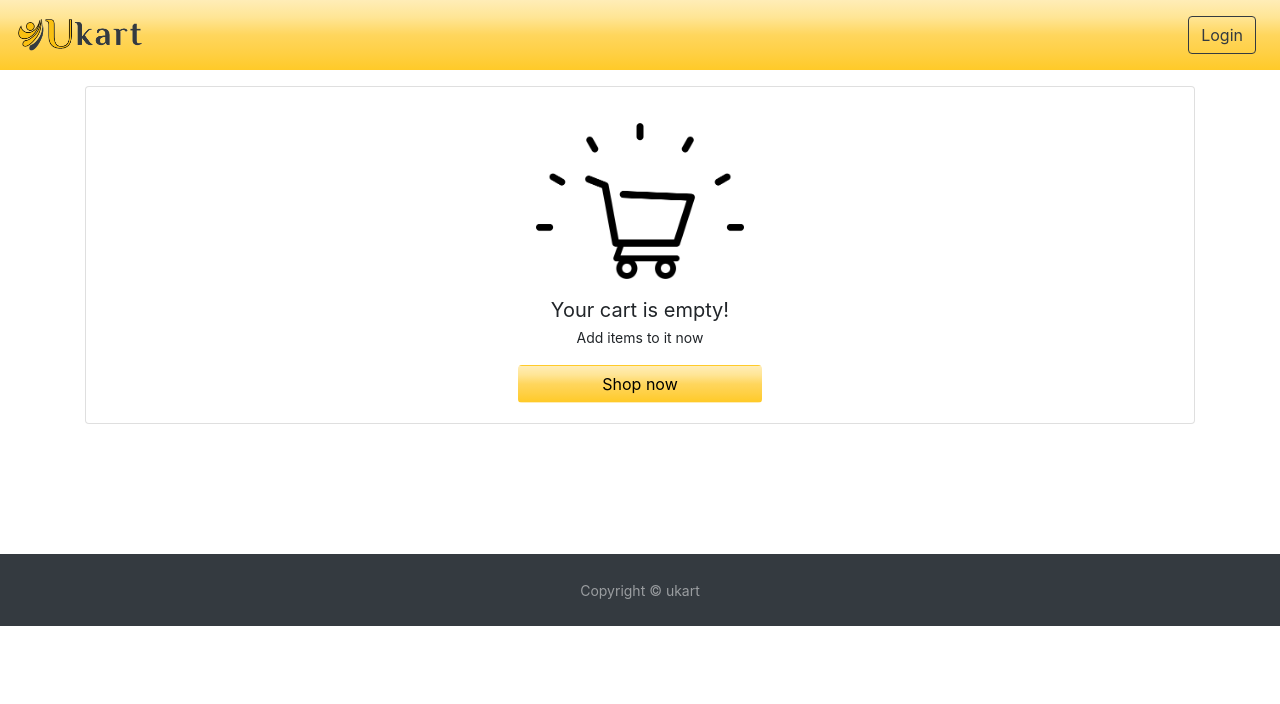
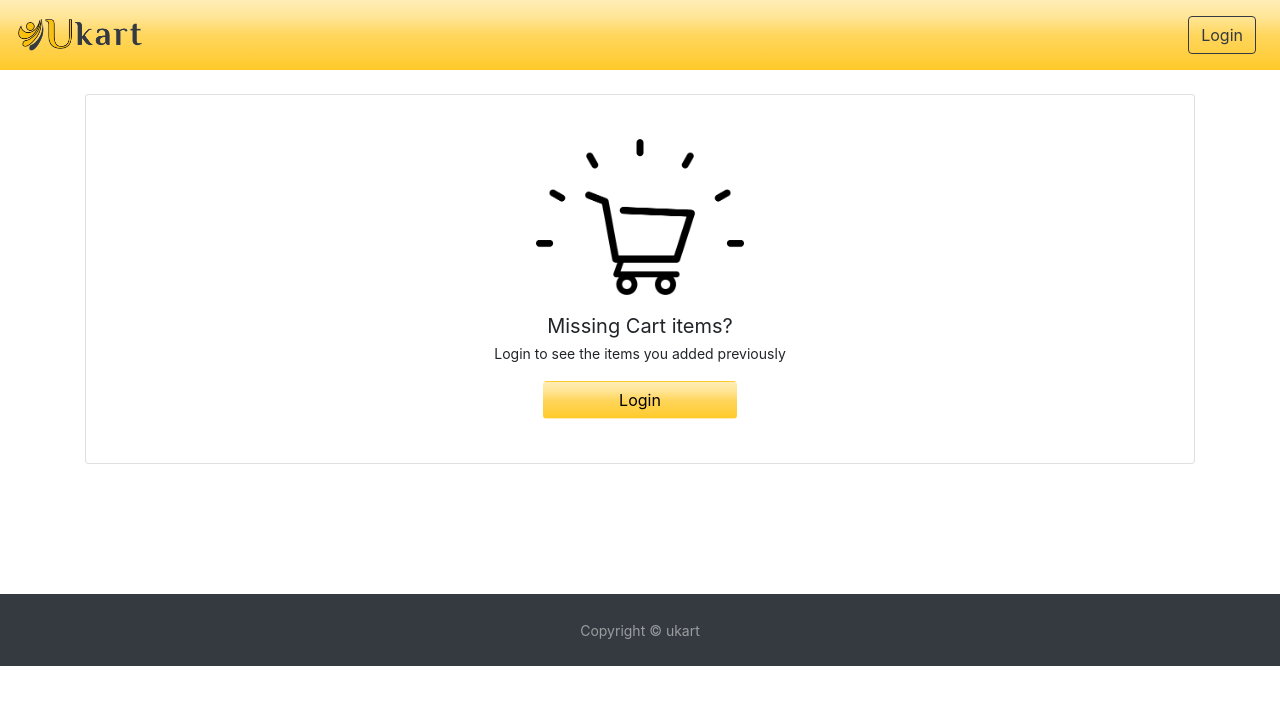
Before and after one commit to UdayakumarU/EcommerceMERN, a React (Create React App) app in the folder ReactApp/: page /cart in a window 1280 px wide. Shown: the top 704 px of the page. Built offline with nearby package versions, Linux system fonts and the light colour scheme.

Commit message:
showing different empty cart section based on login status

```diff
--- a/ReactApp/src/components/cart/emptyCart.jsx
+++ b/ReactApp/src/components/cart/emptyCart.jsx
@@ -1,23 +1,54 @@
 import React, { Component } from 'react';
 import { Link } from 'react-router-dom' ;
+import { connect } from 'react-redux';
 
 import { Tile } from "../../library";
+import { getCustomerLoginStatus } from "../../redux/customer/customer.selector";
+
+const mapStateToProps = (state) => ({
+    Loggedin: getCustomerLoginStatus(state)
+});
 
 class EmptyCart extends Component {
+
+    loggedInCartSection = () =>{
+        return (
+            <React.Fragment>
+                <div className="text-center">
+                    <p className="blockquote mb-0 mt-3">Your cart is empty!</p>
+                    <p><small>Add items to it now</small></p>
+                </div>
+                <div className="offset-md-2 col-md-8">
+                    <Link to="/" className="btn btn-block _primary_bg"> Shop now </Link>
+                </div>
+            </React.Fragment>
+        )
+    }
+
+    loggedOutCartSection = () =>{
+        return (
+            <React.Fragment>
+                <div className="text-center">
+                    <p className="blockquote mb-0 mt-3">Missing Cart items?</p>
+                    <p><small>Login to see the items you added previously</small></p>
+                </div>
+                <div className="offset-md-2 col-md-8">
+                    <Link to="/user/login" className="btn btn-block _primary_bg"> Login </Link>
+                </div>
+            </React.Fragment>
+        )
+    }
+
     render() {
-
+        const { Loggedin } = this.props;
         return (
-            <Tile className ="container mt-3">
+            <Tile className ="container mt-4">
                 <div className ="row justify-content-md-center">
-                    <div className ="col-md-3 mt-3">
+                    <div className ="col-md-4 mt-4 mb-4">
                         <div className = "text-center">
                             <img src={"../empty-cart.png"} alt="Empty cart" style={{ width: "13rem" }} className="img-responsive" />
-                            <p className = "blockquote mb-0 mt-3">Your cart is empty!</p>
-                            <p><small>Add items to it now</small></p>
+                            { Loggedin? this.loggedInCartSection(): this.loggedOutCartSection() }
                         </div>
-                        <Link to = "/" className="btn btn-block _primary_bg">
-                            Shop now
-                        </Link>
                     </div>
                 </div>
             </Tile>
@@ -25,4 +56,4 @@ class EmptyCart extends Component {
     }
 }
 
-export default EmptyCart
+export default connect(mapStateToProps)(EmptyCart);
```
